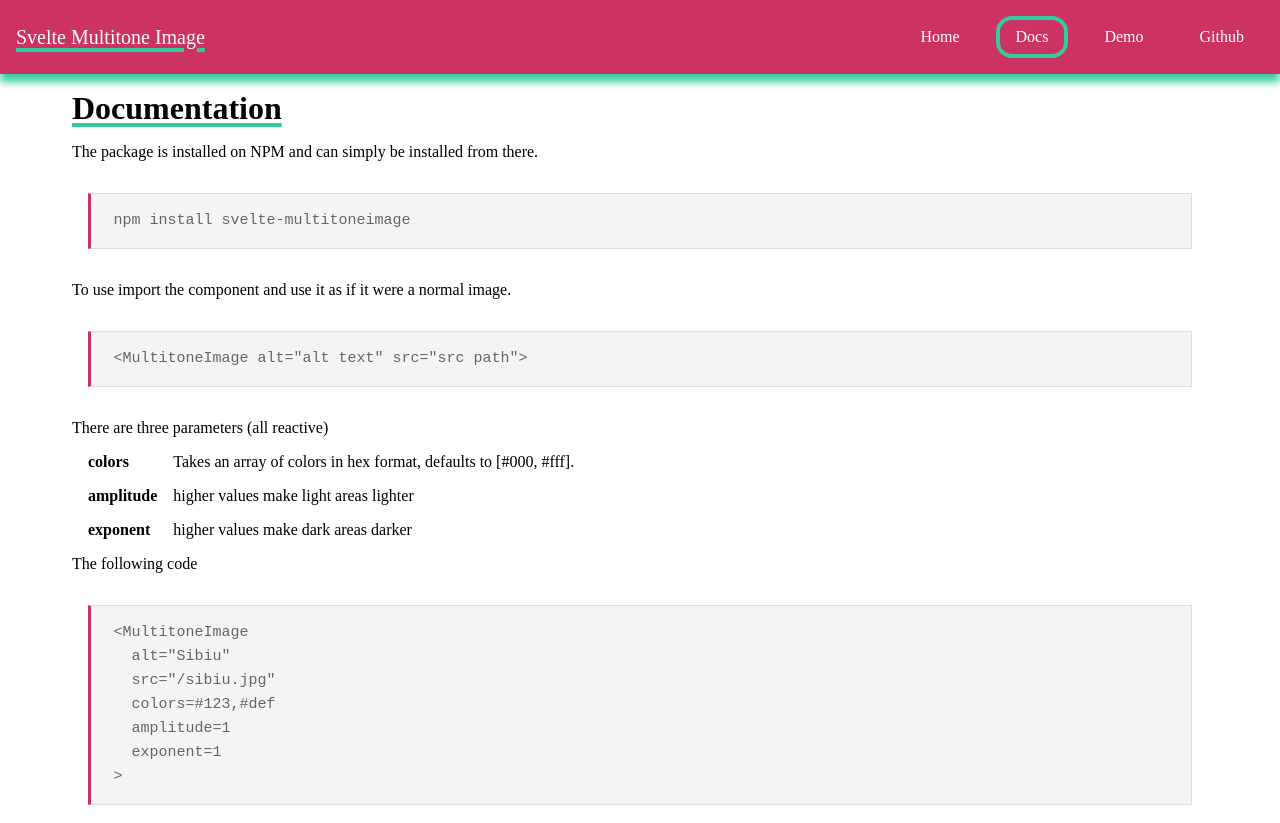
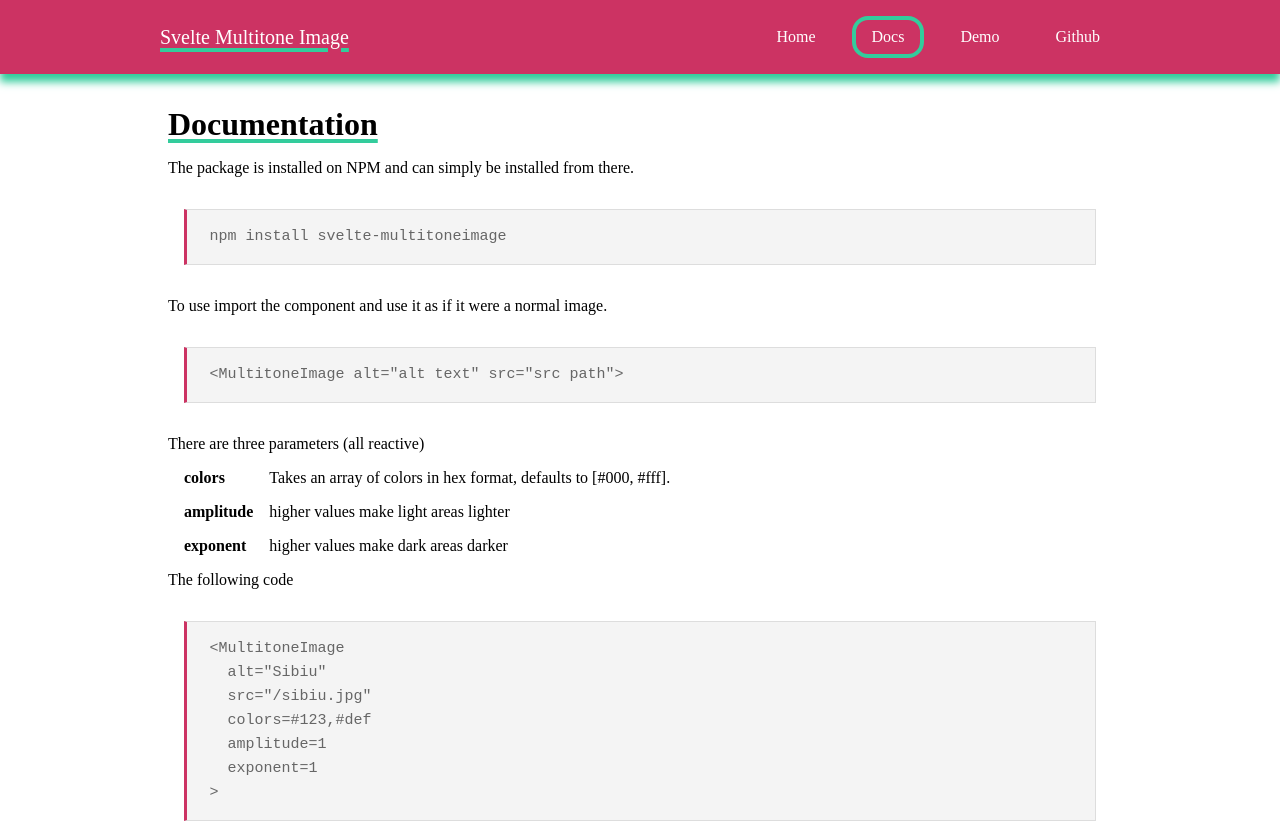
Before and after one commit to stephane-vanraes/svelte-multitoneimage, a SvelteKit app: page /docs in a window 1280 px wide. Shown: the top 823 px of the page. Built offline with nearby package versions, Linux system fonts and the light colour scheme; a web font is replaced by a local one.

Commit message:
'design'

```diff
--- a/src/app.html
+++ b/src/app.html
@@ -2,6 +2,7 @@
 <html lang="en">
 	<head>
 		<meta charset="utf-8" />
+    <title>Svelte Multitone Images</title>
 		<link rel="icon" href="%sveltekit.assets%/favicon.svg" />
 		<meta name="viewport" content="width=device-width, initial-scale=1" />
 		<meta name="text-scale" content="scale" />
--- a/src/lib/styles.css
+++ b/src/lib/styles.css
@@ -33,6 +33,12 @@
 	}
 }
 
+	main {
+    margin-block-start: 1rem;
+    margin-inline: auto;
+    max-inline-size: 120ch;
+	}
+
 h1 {
 	text-decoration: underline;
 	text-decoration-color: var(--secondary);
--- a/src/routes/+layout.svelte
+++ b/src/routes/+layout.svelte
@@ -10,6 +10,7 @@
 	<a href={resolve(href)} aria-current={page.route.id == href ? 'page' : undefined}>{text}</a>
 {/snippet}
 
+<div class="header">
   <header>
     <h1>Svelte Multitone Image</h1>
     {@render link('/', 'Home')}
@@ -17,21 +18,26 @@
     {@render link('/demo', 'Demo')}
     <a href="https://github.com/stephane-vanraes/svelte-multitoneimage" target="_blank">Github</a>
   </header>
+</div>
 
 <div>
 	{@render children()}
 </div>
 
 <style>
+.header {
+		background-color: var(--primary);
+		box-shadow: 0px 8px 8px var(--secondary);
+
+}
 	header {
 		align-items: center;
-		background-color: var(--primary);
-		box-shadow: 0px 8px 8px var(--secondary);
 		color: white;
 		display: flex;
 		flex-wrap: wrap;
 		gap: 1rem;
-		padding: 1rem;
+    margin-inline: auto;
+    max-inline-size: 120ch;
 
 		> h1 {
 			flex-grow: 999;
--- a/src/routes/+page.svelte
+++ b/src/routes/+page.svelte
@@ -27,7 +27,6 @@
 		/>
 		<figcaption>The processed image</figcaption>
 	</figure>
-
 	<figure>
 		<MultitoneImage
 			src={sample}
@@ -50,7 +49,6 @@
 		display: grid;
 		gap: 1rem;
 		grid-template-columns: 1fr 1fr;
-		padding: 1rem 2rem;
 
 		> h1,
 		> p {
--- a/src/routes/demo/+page.svelte
+++ b/src/routes/demo/+page.svelte
@@ -41,6 +41,7 @@
 	let selected_colors = $derived(colors.filter((c) => c.selected).map((c) => c.value));
 </script>
 
+<main>
 <h1>Demo</h1>
 <div class="controls">
 	<label>
@@ -70,6 +71,8 @@
 {:else}
 	<MultitoneImage alt="" src={sample} {exponent} colors={selected_colors} {amplitude} />
 {/if}
+
+</main>
 
 <style>
 	.controls {
--- a/src/routes/docs/+page.svelte
+++ b/src/routes/docs/+page.svelte
@@ -38,8 +38,6 @@
 	main {
 		display: grid;
 		gap: 1rem;
-		margin: 0 auto 2rem;
-		max-inline-size: 144ch;
 		padding: 0 0.5rem;
 	}
 
```
Lines whose indentation alone changed are shown as unchanged.
